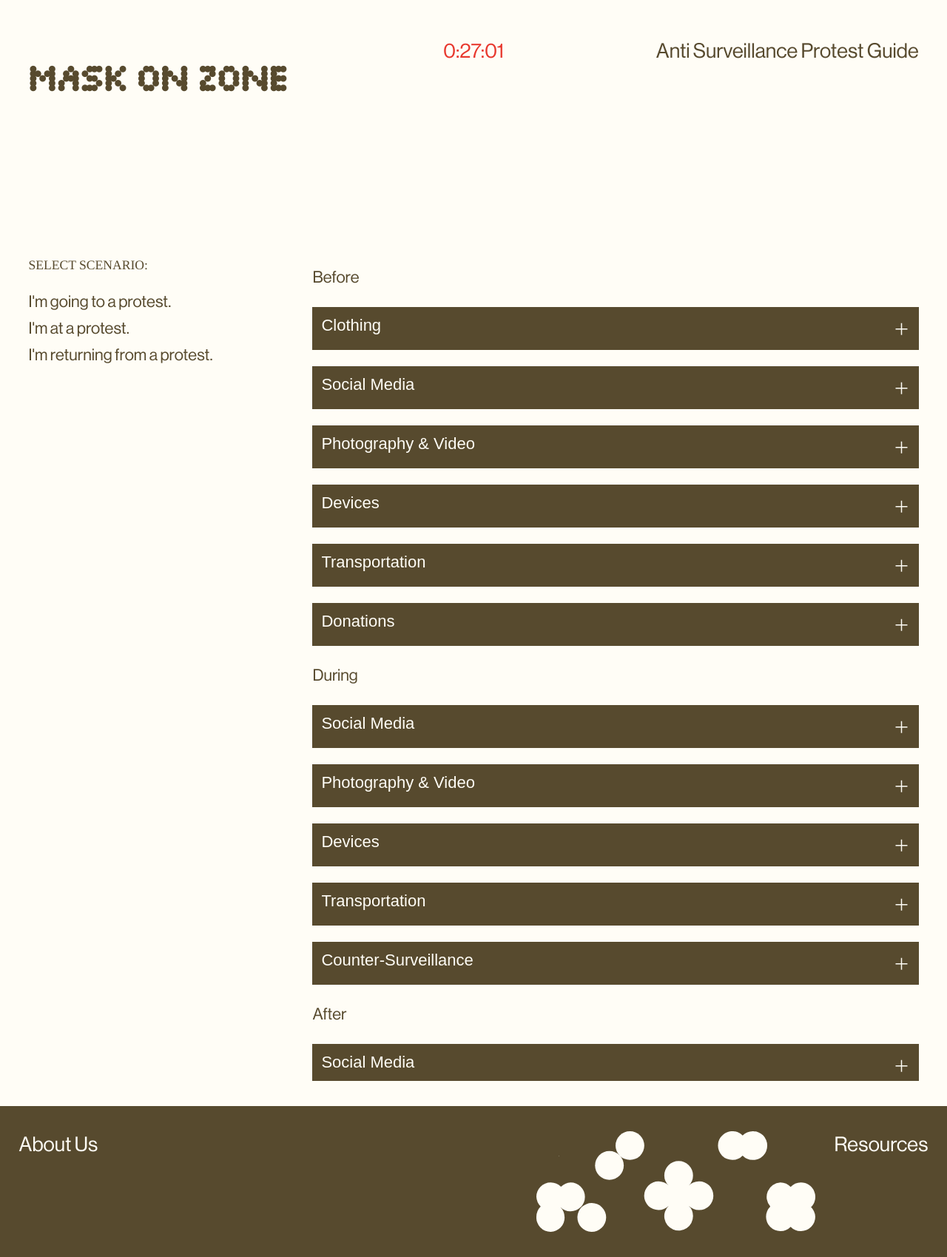
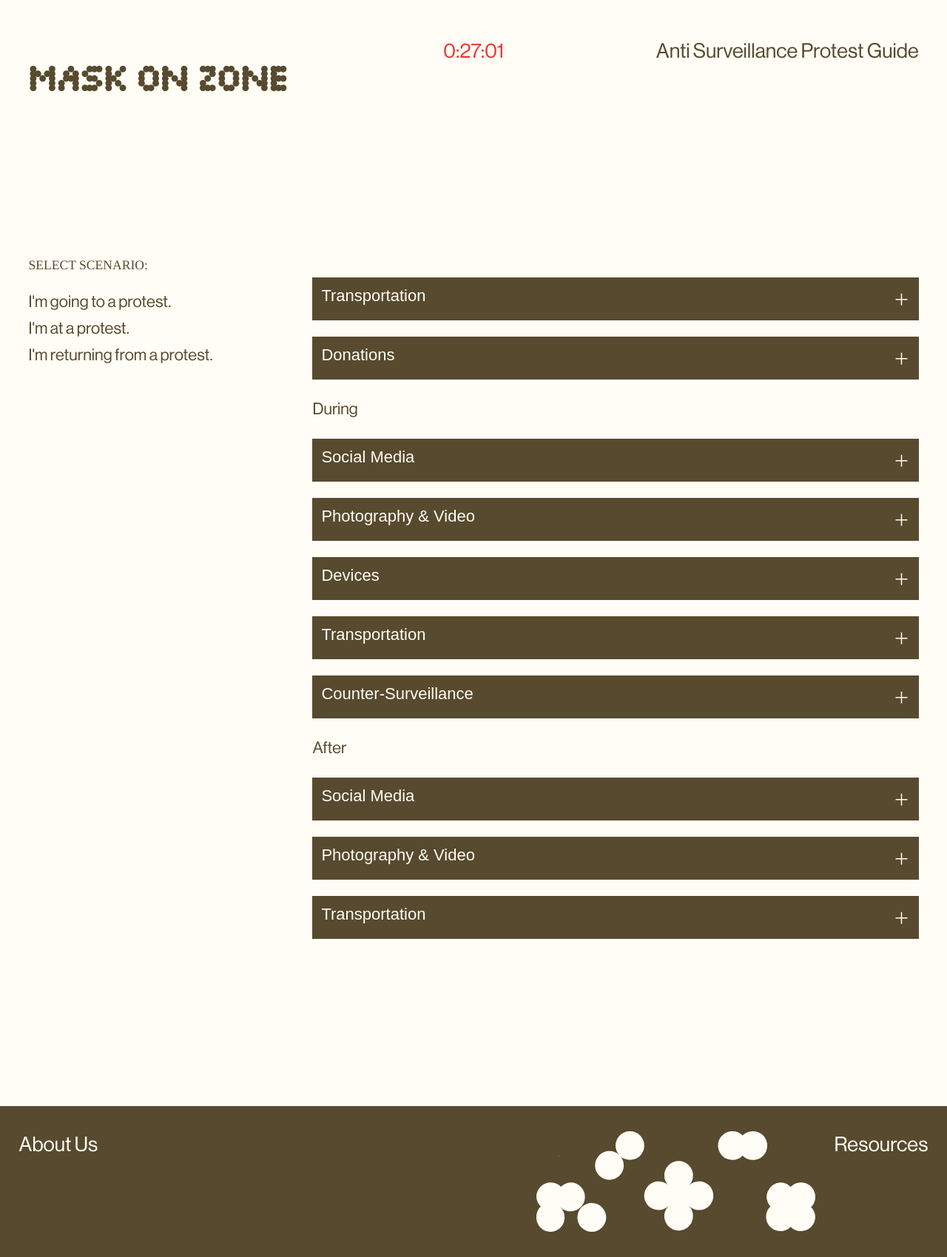
Before and after one commit to mask-on/mask-on.github.io, a Jekyll site: the page built from index.markdown, in a window 1280 px wide. Shown: the whole page at 74% size. Built offline with Jekyll 4.4.1, drawn with Linux system fonts in a browser that asks for light colours; nearby versions of some CDN libraries.

Commit message:
fix scroll

```diff
--- a/index.markdown
+++ b/index.markdown
@@ -20,6 +20,10 @@ layout: index
 <link href="{{site.baseurl}}/css/index.css" rel="stylesheet">
 <!-- Global site tag (gtag.js) - Google Analytics -->
 <script async src="https://www.googletagmanager.com/gtag/js?id=UA-26328299-2"></script>
+      <script src="https://ajax.googleapis.com/ajax/libs/jquery/3.2.1/jquery.min.js"></script>
+<script src="https://ajax.googleapis.com/ajax/libs/jqueryui/1.11.4/jquery-ui.min.js"></script>
+
+
 <script>
   window.dataLayer = window.dataLayer || [];
   function gtag(){dataLayer.push(arguments);}
@@ -53,13 +57,13 @@ layout: index
 
 <div class="mobile-scenario">
 <h3 class="scenario"> select scenario: </h3>
-<a href="#before">
+<a class="before page-scroll" href="#before">
 I'm going to a protest,
 </a>
-<a href="#during">
+<a class="during page-scroll" href="#during">
 I'm at a protest,
 </a>
-<a href="#after">
+<a class="after page-scroll" href="#after">
 I'm returning from a protest.
 </a>
 
@@ -74,19 +78,19 @@ I'm returning from a protest.
 <h3 class="scenario"> select scenario: </h3>
 <ul class="scenario">
 <li class="scenario">
-<a href="#before">
+<a class="before page-scroll" href="#before">
 I'm going to a protest.
 <span> <img src="assets/star.svg" class="star" /> </span>
 </a>
 </li>
 <li class="scenario">
-<a href="#during">
+<a class="during page-scroll" href="#during">
 I'm at a protest.
 <span> <img src="assets/star.svg" class="star" /> </span>
 </a>
 </li>
 <li class="scenario">
-<a href="#after">
+<a class="after page-scroll" href="#after">
 I'm returning from a protest.
 <span> <img src="assets/star.svg" class="star" /> </span>
 </a>
@@ -1324,5 +1328,6 @@ Resources
 <script src="{{site.baseurl}}/js/clock.js"></script>
 <script src="{{site.baseurl}}/js/layout.js"></script>
 
+
 </body>
 </html>
--- a/js/layout.js
+++ b/js/layout.js
@@ -12,3 +12,15 @@ for (let i = 0; i < coll.length; i += 1) {
     }
   });
 }
+
+document
+    .getElementById("before")
+    .scrollIntoView({ behavior: "smooth" });
+
+document
+    .getElementById("during")
+    .scrollIntoView({ behavior: "smooth" });
+
+document
+    .getElementById("after")
+    .scrollIntoView({ behavior: "smooth" });
```
